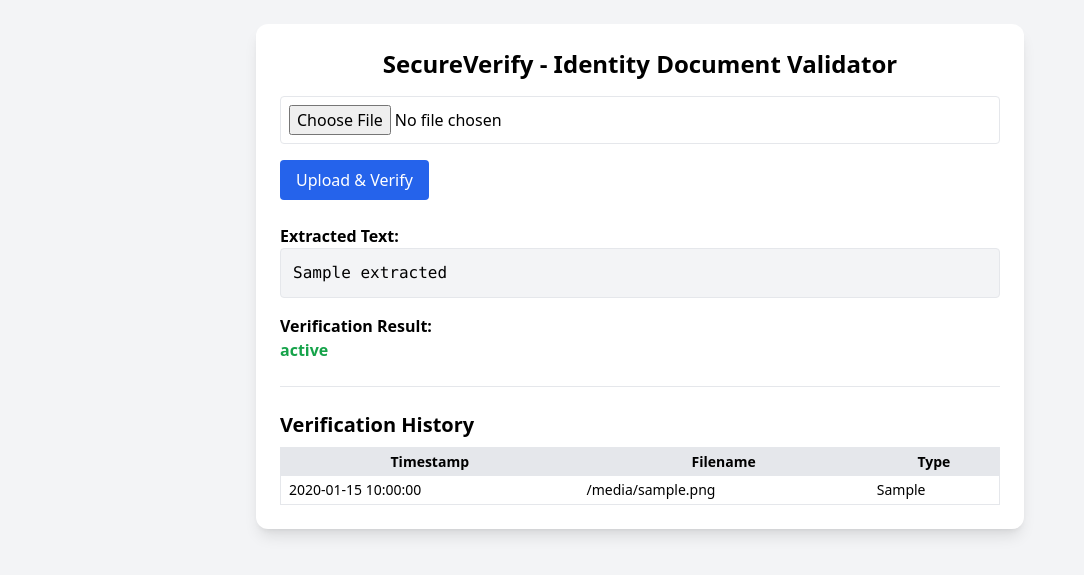
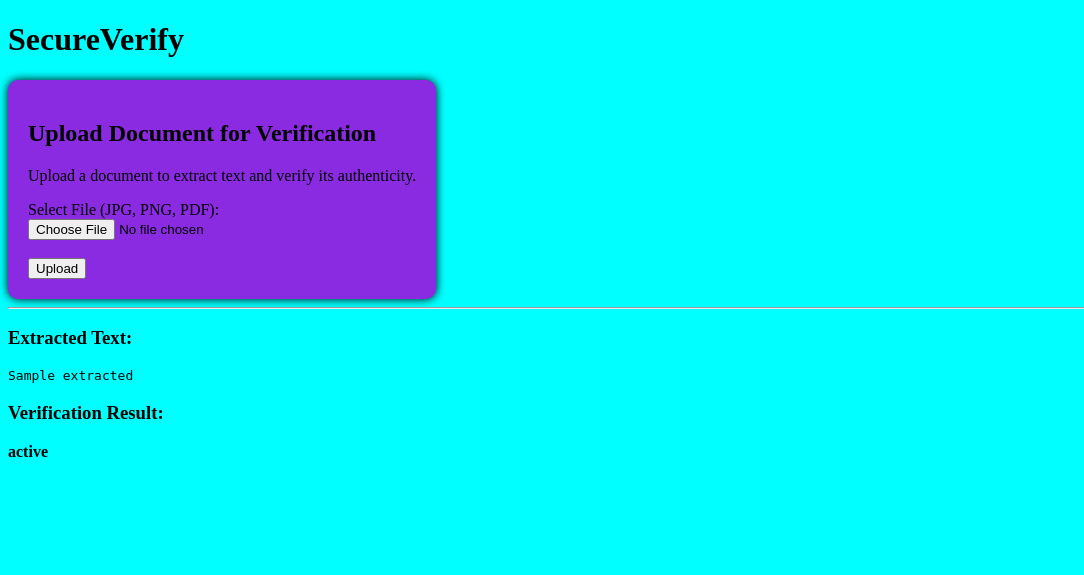
Before and after one commit to Balaji-sankarapu/SecureVerify, a Flask app: template templates/index.html in a window 1280 px wide. Shown: the top 575 px of the page, without its empty margins (0-1084 px from the left). Run offline with Flask 3, Linux system fonts and the light colour scheme; the template is opened without the code that fills it: most values are stand-ins (such as "Sample title", 1, 10 or a date in 2020); some libraries are stand-ins or nearby versions.

Commit message:
css file added

```diff
--- a/app.py
+++ b/app.py
@@ -1,38 +1,48 @@
 from flask import Flask, render_template, request
-from flask_sqlalchemy import SQLAlchemy
+import pytesseract
+from PIL import Image, UnidentifiedImageError
+import os
+import re
 
-# Initialize Flask app and configure database
 app = Flask(__name__)
-app.config['SQLALCHEMY_DATABASE_URI'] = 'sqlite:///site.db'
-db = SQLAlchemy(app)
+UPLOAD_FOLDER = 'static/uploads'
+app.config['UPLOAD_FOLDER'] = UPLOAD_FOLDER
 
-# Define the model directly in this file to avoid circular imports
-class Verification(db.Model):
-    id = db.Column(db.Integer, primary_key=True)
-    document_type = db.Column(db.String(50), nullable=False)
-    document_text = db.Column(db.Text, nullable=False)
+# Create upload folder if it doesn't exist
+if not os.path.exists(UPLOAD_FOLDER):
+    os.makedirs(UPLOAD_FOLDER)
 
-# Create the database tables (only needed once or conditionally)
-with app.app_context():
-    db.create_all()
+# Function to check Aadhaar format
+def verify_aadhaar(text):
+    match = re.search(r"\d{4}\s\d{4}\s\d{4}", text)
+    return "Valid Aadhaar" if match else "Invalid Document"
 
-# Example route
-@app.route('/', methods=['GET', 'POST'])
-def home():
-    if request.method == 'POST':
-        doc_type = request.form['doc_type']
-        doc_text = request.form['doc_text']
-        new_verification = Verification(document_type=doc_type, document_text=doc_text)
-        db.session.add(new_verification)
-        db.session.commit()
-        return 'Document saved!'
-    return '''
-        <form method="post">
-            Document Type: <input type="text" name="doc_type"><br>
-            Document Text: <textarea name="doc_text"></textarea><br>
-            <input type="submit">
-        </form>
-    '''
+# Route for home page
+@app.route('/')
+def index():
+    return render_template('index.html')
+
+# Route to handle upload
+@app.route('/upload', methods=['POST'])
+def upload_file():
+    try:
+        file = request.files['document']
+        filepath = os.path.join(app.config['UPLOAD_FOLDER'], file.filename)
+        file.save(filepath)
+
+        # OCR on image
+        image = Image.open(filepath)
+        text = pytesseract.image_to_string(image)
+
+        result = verify_aadhaar(text)
+
+        return render_template('index.html', extracted=text, status=result)
+
+    except UnidentifiedImageError:
+        return "⚠️ Only image files (JPG, PNG) are supported currently.", 400
+
+    except Exception as e:
+        return f"❌ Something went wrong: {str(e)}", 500
 
 if __name__ == '__main__':
     app.run(debug=True)
--- a/extensions.py
+++ /dev/null
@@ -1,4 +0,0 @@
-# extensions.py
-from flask_sqlalchemy import SQLAlchemy
-
-db = SQLAlchemy()
--- /dev/null
+++ b/static/uploads/index.css
@@ -0,0 +1,10 @@
+body{
+    background-color: aqua;
+}
+.container{
+    width: fit-content;
+    padding: 20px;
+    background-color: blueviolet;
+    border-radius: 10px;
+    box-shadow: 0 0 10px;
+}
--- a/templates/index.html
+++ b/templates/index.html
@@ -1,54 +1,29 @@
+<!-- templates/index.html -->
 <!DOCTYPE html>
 <html>
   <head>
     <title>SecureVerify</title>
-    <script src="https://cdn.tailwindcss.com"></script>
+    <link rel="stylesheet" href="../static/uploads/index.css" />
   </head>
-<body class="bg-gray-100 p-6">
-    <div class="max-w-3xl mx-auto bg-white shadow-lg rounded-xl p-6">
-        <h1 class="text-2xl font-bold mb-4 text-center">SecureVerify - Identity Document Validator</h1>
+  <body>
+    <h1>SecureVerify</h1>
+    <div class="container">
+      <h2>Upload Document for Verification</h2>
 
-        <form action="/upload" method="POST" enctype="multipart/form-data" class="mb-6">
-            <input type="file" name="document" accept=".jpg,.jpeg,.png,.pdf" required
-                   class="mb-4 p-2 border rounded w-full">
-            <button type="submit"
-                    class="bg-blue-600 text-white px-4 py-2 rounded hover:bg-blue-700">
-                Upload & Verify
-            </button>
+      <form action="/upload" method="post" enctype="multipart/form-data">
+        <p>Upload a document to extract text and verify its authenticity.</p>
+        <label>Select File (JPG, PNG, PDF):</label><br />
+        <input type="file" name="document" accept=".jpg,.jpeg,.png,.pdf,.doc,.docx" required /><br /><br />
+        <button type="submit">Upload</button>
       </form>
+    </div>
 
     {% if extracted %}
-        <div class="mb-4">
-            <h2 class="font-semibold">Extracted Text:</h2>
-            <pre class="bg-gray-100 p-3 rounded border">{{ extracted }}</pre>
-        </div>
-        <div>
-            <h2 class="font-semibold">Verification Result:</h2>
-            <p class="text-green-600 font-bold">{{ status }}</p>
-        </div>
+    <hr />
+    <h3>Extracted Text:</h3>
+    <pre>{{ extracted }}</pre>
+    <h3>Verification Result:</h3>
+    <p><strong>{{ status }}</strong></p>
     {% endif %}
-
-        <hr class="my-6">
-
-        <h2 class="text-xl font-semibold mb-2">Verification History</h2>
-        <table class="w-full text-sm table-auto border">
-            <thead class="bg-gray-200">
-                <tr>
-                    <th class="px-2 py-1">Timestamp</th>
-                    <th class="px-2 py-1">Filename</th>
-                    <th class="px-2 py-1">Type</th>
-                </tr>
-            </thead>
-            <tbody>
-                {% for record in records %}
-                <tr class="border-b">
-                    <td class="px-2 py-1">{{ record.timestamp }}</td>
-                    <td class="px-2 py-1">{{ record.filename }}</td>
-                    <td class="px-2 py-1">{{ record.document_type }}</td>
-                </tr>
-                {% endfor %}
-            </tbody>
-        </table>
-    </div>
   </body>
 </html>
```
Also changed, not shown: static/uploads/6th sem marksheet.jpg (added). Lines whose indentation alone changed are shown as unchanged.
